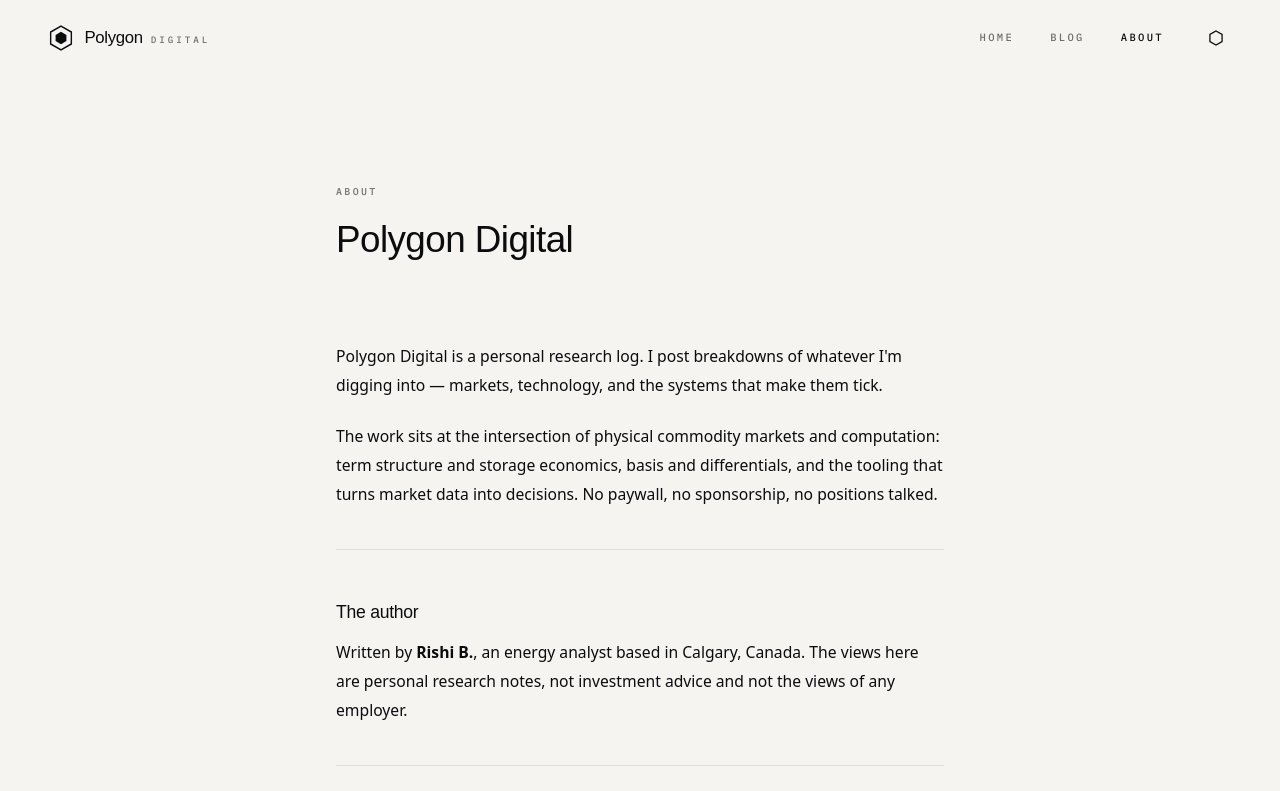
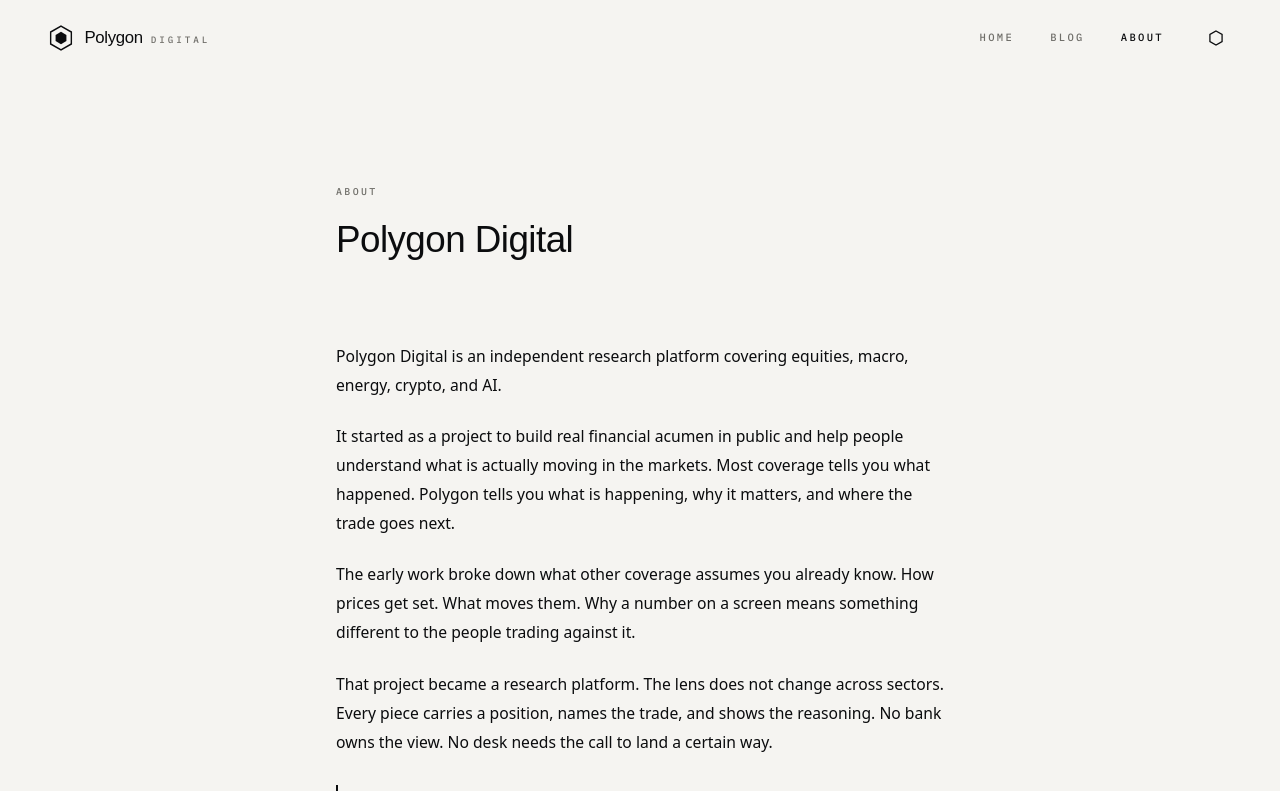
Before and after one commit to rishipolygon/polygond, a React (Vite) app: page /about in a window 1280 px wide. Shown: the top 791 px of the page. Built offline with nearby package versions, Linux system fonts and the light colour scheme.

Commit message:
About page: independent research platform copy
Co-Authored-By: Claude Fable 5 <noreply@anthropic.com>

```diff
--- a/src/pages/About.jsx
+++ b/src/pages/About.jsx
@@ -10,16 +10,30 @@ export default function About() {
 
       <div className="article about-body">
         <p>
-          Polygon Digital is a personal research log. I post breakdowns of
-          whatever I'm digging into — markets, technology, and the systems
-          that make them tick.
+          Polygon Digital is an independent research platform covering
+          equities, macro, energy, crypto, and AI.
         </p>
         <p>
-          The work sits at the intersection of physical commodity markets and
-          computation: term structure and storage economics, basis and
-          differentials, and the tooling that turns market data into
-          decisions. No paywall, no sponsorship, no positions talked.
+          It started as a project to build real financial acumen in public
+          and help people understand what is actually moving in the markets.
+          Most coverage tells you what happened. Polygon tells you what is
+          happening, why it matters, and where the trade goes next.
         </p>
+        <p>
+          The early work broke down what other coverage assumes you already
+          know. How prices get set. What moves them. Why a number on a
+          screen means something different to the people trading against it.
+        </p>
+        <p>
+          That project became a research platform. The lens does not change
+          across sectors. Every piece carries a position, names the trade,
+          and shows the reasoning. No bank owns the view. No desk needs the
+          call to land a certain way.
+        </p>
+        <blockquote>
+          Understand the flow and the price makes sense. That is the
+          arbitrage.
+        </blockquote>
 
         <hr />
 
```
